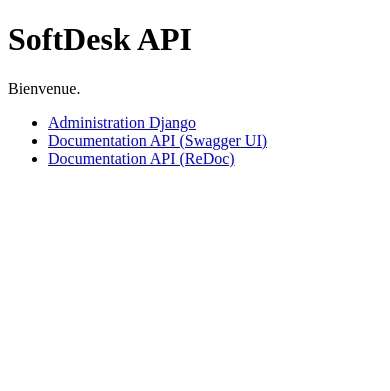
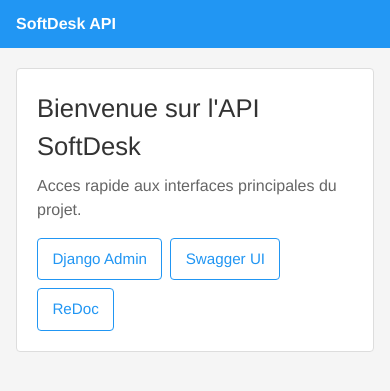
Before and after one commit to Nels-J/P10_Cr-ez-une-API-s-curis-e-RESTful-en-utilisant-Django-REST, a Django app: page / in a window 390 px wide. Shown: the top 391 px of the page. Run offline with Django 5.2, Linux system fonts and the light colour scheme.

Commit message:
feat: enhance landing page layout with responsive design and improved styling

```diff
--- a/support_app/templates/support_app/landing.html
+++ b/support_app/templates/support_app/landing.html
@@ -2,15 +2,99 @@
 <html lang="fr">
 <head>
     <meta charset="utf-8">
+    <meta name="viewport" content="width=device-width, initial-scale=1">
     <title>SoftDesk API</title>
+    <style>
+        :root {
+            --drf-blue: #2196f3;
+            --drf-blue-dark: #1976d2;
+            --bg: #f5f5f5;
+            --text: #333;
+            --muted: #666;
+            --card-border: #ddd;
+        }
+
+        * {
+            box-sizing: border-box;
+        }
+
+        body {
+            margin: 0;
+            font-family: "Helvetica Neue", Helvetica, Arial, sans-serif;
+            background: var(--bg);
+            color: var(--text);
+            line-height: 1.5;
+        }
+
+        .topbar {
+            background: var(--drf-blue);
+            color: #fff;
+            padding: 0.75rem 1rem;
+            font-size: 1rem;
+            font-weight: 600;
+        }
+
+        .container {
+            max-width: 980px;
+            margin: 1.25rem auto;
+            padding: 0 1rem;
+        }
+
+        .card {
+            background: #fff;
+            border: 1px solid var(--card-border);
+            border-radius: 4px;
+            padding: 1.25rem;
+        }
+
+        h1 {
+            margin: 0 0 0.5rem;
+            font-size: 1.6rem;
+            font-weight: 500;
+        }
+
+        p {
+            margin: 0 0 1rem;
+            color: var(--muted);
+        }
+
+        nav {
+            display: flex;
+            flex-wrap: wrap;
+            gap: 0.5rem;
+        }
+
+        .btn {
+            display: inline-block;
+            padding: 0.55rem 0.9rem;
+            border-radius: 4px;
+            text-decoration: none;
+            font-size: 0.95rem;
+            border: 1px solid var(--drf-blue);
+            color: var(--drf-blue);
+            background: #fff;
+        }
+
+        .btn:hover,
+        .btn:focus {
+            color: #fff;
+            background: var(--drf-blue-dark);
+            border-color: var(--drf-blue-dark);
+        }
+    </style>
 </head>
 <body>
-    <h1>SoftDesk API</h1>
-    <p>Bienvenue.</p>
-    <ul>
-        <li><a href="/admin/">Administration Django</a></li>
-        <li><a href="/api/schema/swagger-ui/">Documentation API (Swagger UI)</a></li>
-        <li><a href="/api/schema/redoc/">Documentation API (ReDoc)</a></li>
-    </ul>
+    <header class="topbar">SoftDesk API</header>
+    <main class="container">
+        <section class="card">
+            <h1>Bienvenue sur l'API SoftDesk</h1>
+            <p>Acces rapide aux interfaces principales du projet.</p>
+            <nav aria-label="Liens principaux">
+                <a class="btn" href="/admin/">Django Admin</a>
+                <a class="btn" href="/api/schema/swagger-ui/">Swagger UI</a>
+                <a class="btn" href="/api/schema/redoc/">ReDoc</a>
+            </nav>
+        </section>
+    </main>
 </body>
 </html>
```
